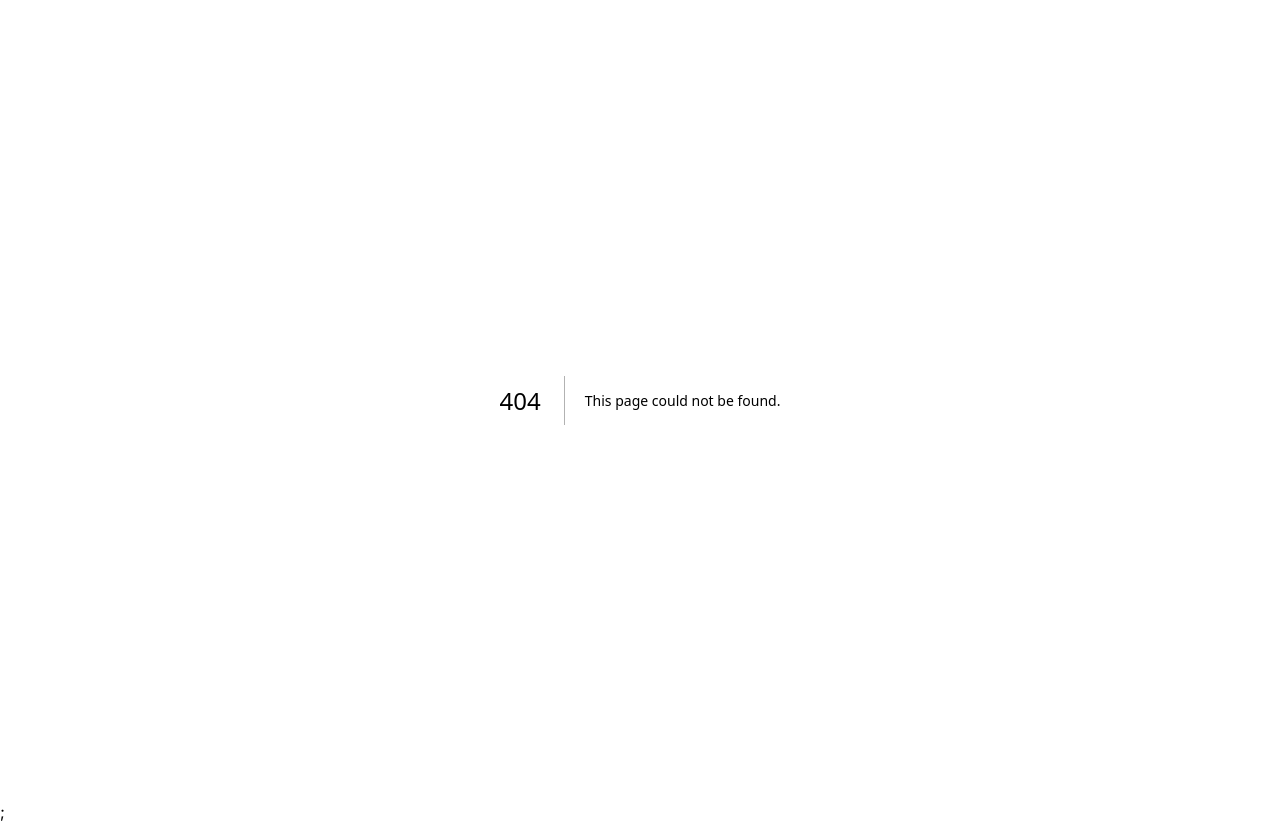
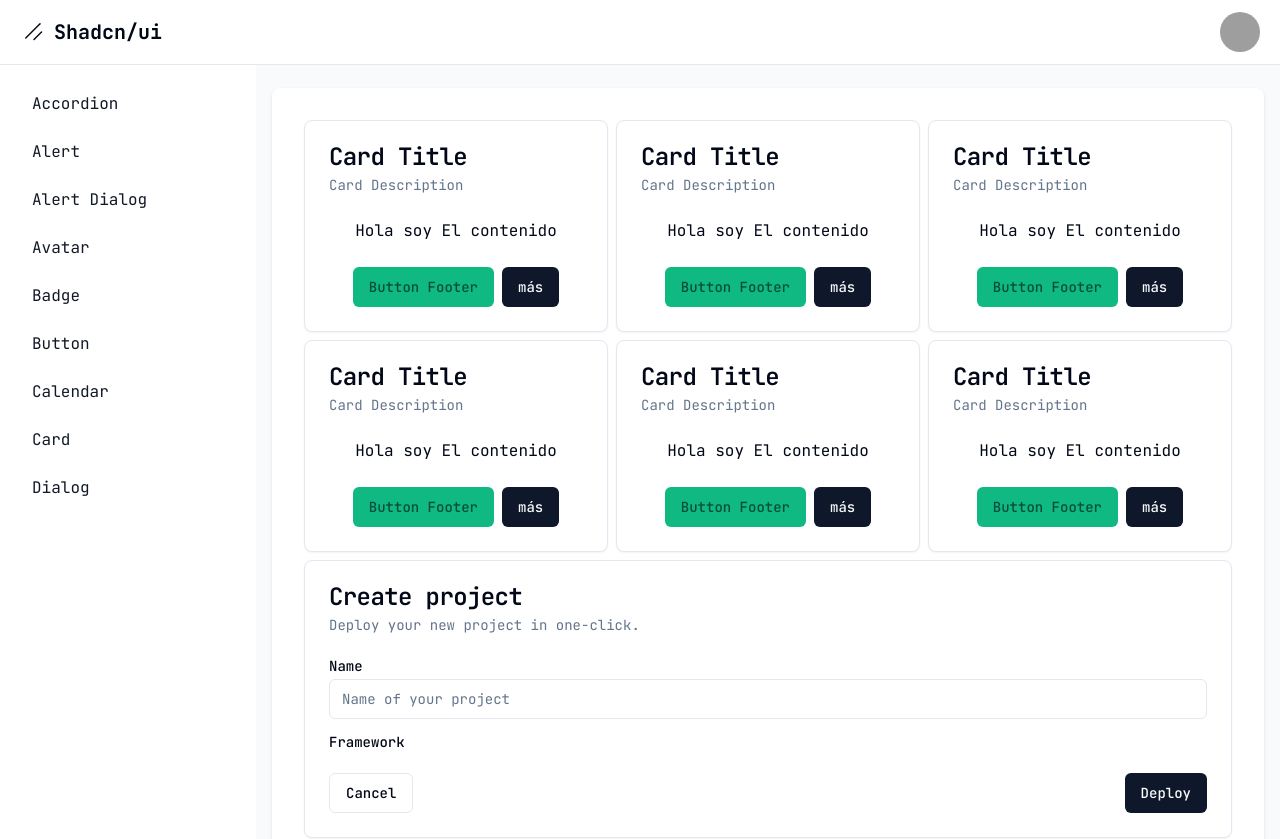
Before and after one commit to JcxMendezz/Learnuishad.cn, a Next.js app: page /dashboard/card in a window 1280 px wide. Before the commit this address had no page. Shown: the top 839 px of the page. Built offline with nearby package versions, Linux system fonts and the light colour scheme; grey boxes are pictures that could not be loaded.

Commit message:
feature(NewComponentsCard,Avatar,Card)

```diff
--- a/package.json
+++ b/package.json
@@ -11,6 +11,7 @@
   "dependencies": {
     "@radix-ui/react-accordion": "^1.1.2",
     "@radix-ui/react-alert-dialog": "^1.0.5",
+    "@radix-ui/react-avatar": "^1.1.0",
     "@radix-ui/react-dialog": "^1.0.5",
     "@radix-ui/react-icons": "^1.3.0",
     "@radix-ui/react-label": "^2.0.2",
--- a/src/app/dashboard/accordion/page.tsx
+++ b/src/app/dashboard/accordion/page.tsx
@@ -1,3 +1,4 @@
+"use client";
 import {
   Accordion,
   AccordionContent,
--- /dev/null
+++ b/src/app/dashboard/avatar/page.tsx
@@ -0,0 +1,15 @@
+"use client";
+
+import { Avatar, AvatarFallback, AvatarImage } from "@/components/ui/avatar";
+
+export default function AvatarDemo() {
+  return (
+    <div className=" h-[500px] flex justify-center items-center">
+      <Avatar>
+        <AvatarImage src="https://github.com/shadcn.png" alt="@shadcn" />
+        <AvatarFallback>CN</AvatarFallback>
+      </Avatar>
+      <p className="m-5 "> Hello Shadcn Avatar </p>
+    </div>
+  );
+}
--- /dev/null
+++ b/src/app/dashboard/card/page.tsx
@@ -0,0 +1,60 @@
+"use client";
+import { Button } from "@/components/ui/button";
+import {
+  Card,
+  CardContent,
+  CardDescription,
+  CardFooter,
+  CardHeader,
+  CardTitle,
+} from "@/components/ui/card";
+import { Input } from "@/components/ui/input";
+import { Label } from "@/components/ui/label";
+
+export default function Page() {
+  return (
+    <div className=" grid grid-cols-1 sm:grid-cols-3 gap-2">
+      {"123456".split("").map((item) => (
+        <Card key={item}>
+          <CardHeader>
+            <CardTitle>Card Title</CardTitle>
+            <CardDescription>Card Description</CardDescription>
+          </CardHeader>
+          <CardContent className=" flex justify-center">
+            <p>Hola soy El contenido</p>
+          </CardContent>
+          <CardFooter className="  flex justify-center gap-2 ">
+            <Button variant="success"> Button Footer </Button>
+            <Button> más</Button>
+          </CardFooter>
+        </Card>
+      ))}
+
+      <Card className="col-span-1 sm:col-span-3 ">
+        <CardHeader>
+          <CardTitle>Create project</CardTitle>
+          <CardDescription>
+            Deploy your new project in one-click.
+          </CardDescription>
+        </CardHeader>
+        <CardContent>
+          <form>
+            <div className="grid w-full items-center gap-4">
+              <div className="flex flex-col space-y-1.5">
+                <Label htmlFor="name">Name</Label>
+                <Input id="name" placeholder="Name of your project" />
+              </div>
+              <div className="flex flex-col space-y-1.5">
+                <Label htmlFor="framework">Framework</Label>
+              </div>
+            </div>
+          </form>
+        </CardContent>
+        <CardFooter className="flex justify-between">
+          <Button variant="outline">Cancel</Button>
+          <Button>Deploy</Button>
+        </CardFooter>
+      </Card>
+    </div>
+  );
+}
--- a/src/app/dashboard/layout.tsx
+++ b/src/app/dashboard/layout.tsx
@@ -1,6 +1,7 @@
 // https://tailwindcomponents.com/component/tailwind-css-admin-dashboard-layout
 // https://gist.github.com/Klerith/3949f1c8b884d7101e378dfb668f0f3a
 
+import { Avatar, AvatarFallback, AvatarImage } from "@/components/ui/avatar";
 import Link from "next/link";
 
 const links = [
@@ -11,6 +12,9 @@
   { name: "dialog", href: "dialog" },
   { name: "badge", href: "badge" },
   { name: "calendar", href: "calendar" },
+  { name: "avatar", href: "avatar" },
+  { name: "card", href: "card" },
+
 
 ].sort((a, b) => a.name.localeCompare(b.name));
 
@@ -100,9 +104,13 @@
             </div>
             <div className="flex items-center">
               {/* User Avatar */}
-              <div className="bg-blue-500 text-white p-2 rounded-full w-12 h-12 flex items-center justify-center">
-                FH
-              </div>
+              <Avatar>
+                <AvatarImage
+                  src="https://github.com/shadcn.png"
+                  alt="@shadcn"
+                />
+                <AvatarFallback>CN</AvatarFallback>
+              </Avatar>
             </div>
           </div>
         </div>
--- a/src/app/layout.tsx
+++ b/src/app/layout.tsx
@@ -1,5 +1,5 @@
 import type { Metadata } from "next";
-import { Inter as FontSans } from "next/font/google"
+import { JetBrains_Mono as FontSans } from "next/font/google"
 import "./globals.css";
 
 import { cn } from "@/lib/utils"
@@ -10,8 +10,8 @@
 })
 
 export const metadata: Metadata = {
-  title: "Create Next App",
-  description: "Generated by create next app",
+  title: "Learn-Shadcn.iu",
+  description: "Generated by Next.js by JcxMéndezz ",
 };
 
 export default function RootLayout({
--- /dev/null
+++ b/src/components/ui/avatar.tsx
@@ -0,0 +1,50 @@
+"use client"
+
+import * as React from "react"
+import * as AvatarPrimitive from "@radix-ui/react-avatar"
+
+import { cn } from "@/lib/utils"
+
+const Avatar = React.forwardRef<
+  React.ElementRef<typeof AvatarPrimitive.Root>,
+  React.ComponentPropsWithoutRef<typeof AvatarPrimitive.Root>
+>(({ className, ...props }, ref) => (
+  <AvatarPrimitive.Root
+    ref={ref}
+    className={cn(
+      "relative flex h-10 w-10 shrink-0 overflow-hidden rounded-full",
+      className
+    )}
+    {...props}
+  />
+))
+Avatar.displayName = AvatarPrimitive.Root.displayName
+
+const AvatarImage = React.forwardRef<
+  React.ElementRef<typeof AvatarPrimitive.Image>,
+  React.ComponentPropsWithoutRef<typeof AvatarPrimitive.Image>
+>(({ className, ...props }, ref) => (
+  <AvatarPrimitive.Image
+    ref={ref}
+    className={cn("aspect-square h-full w-full", className)}
+    {...props}
+  />
+))
+AvatarImage.displayName = AvatarPrimitive.Image.displayName
+
+const AvatarFallback = React.forwardRef<
+  React.ElementRef<typeof AvatarPrimitive.Fallback>,
+  React.ComponentPropsWithoutRef<typeof AvatarPrimitive.Fallback>
+>(({ className, ...props }, ref) => (
+  <AvatarPrimitive.Fallback
+    ref={ref}
+    className={cn(
+      "flex h-full w-full items-center justify-center rounded-full bg-muted",
+      className
+    )}
+    {...props}
+  />
+))
+AvatarFallback.displayName = AvatarPrimitive.Fallback.displayName
+
+export { Avatar, AvatarImage, AvatarFallback }
--- /dev/null
+++ b/src/components/ui/card.tsx
@@ -0,0 +1,79 @@
+import * as React from "react"
+
+import { cn } from "@/lib/utils"
+
+const Card = React.forwardRef<
+  HTMLDivElement,
+  React.HTMLAttributes<HTMLDivElement>
+>(({ className, ...props }, ref) => (
+  <div
+    ref={ref}
+    className={cn(
+      "rounded-lg border bg-card text-card-foreground shadow-sm",
+      className
+    )}
+    {...props}
+  />
+))
+Card.displayName = "Card"
+
+const CardHeader = React.forwardRef<
+  HTMLDivElement,
+  React.HTMLAttributes<HTMLDivElement>
+>(({ className, ...props }, ref) => (
+  <div
+    ref={ref}
+    className={cn("flex flex-col space-y-1.5 p-6", className)}
+    {...props}
+  />
+))
+CardHeader.displayName = "CardHeader"
+
+const CardTitle = React.forwardRef<
+  HTMLParagraphElement,
+  React.HTMLAttributes<HTMLHeadingElement>
+>(({ className, ...props }, ref) => (
+  <h3
+    ref={ref}
+    className={cn(
+      "text-2xl font-semibold leading-none tracking-tight",
+      className
+    )}
+    {...props}
+  />
+))
+CardTitle.displayName = "CardTitle"
+
+const CardDescription = React.forwardRef<
+  HTMLParagraphElement,
+  React.HTMLAttributes<HTMLParagraphElement>
+>(({ className, ...props }, ref) => (
+  <p
+    ref={ref}
+    className={cn("text-sm text-muted-foreground", className)}
+    {...props}
+  />
+))
+CardDescription.displayName = "CardDescription"
+
+const CardContent = React.forwardRef<
+  HTMLDivElement,
+  React.HTMLAttributes<HTMLDivElement>
+>(({ className, ...props }, ref) => (
+  <div ref={ref} className={cn("p-6 pt-0", className)} {...props} />
+))
+CardContent.displayName = "CardContent"
+
+const CardFooter = React.forwardRef<
+  HTMLDivElement,
+  React.HTMLAttributes<HTMLDivElement>
+>(({ className, ...props }, ref) => (
+  <div
+    ref={ref}
+    className={cn("flex items-center p-6 pt-0", className)}
+    {...props}
+  />
+))
+CardFooter.displayName = "CardFooter"
+
+export { Card, CardHeader, CardFooter, CardTitle, CardDescription, CardContent }
```
Also changed, not shown: 1 other file (tests, documents, lock files or other folders).
